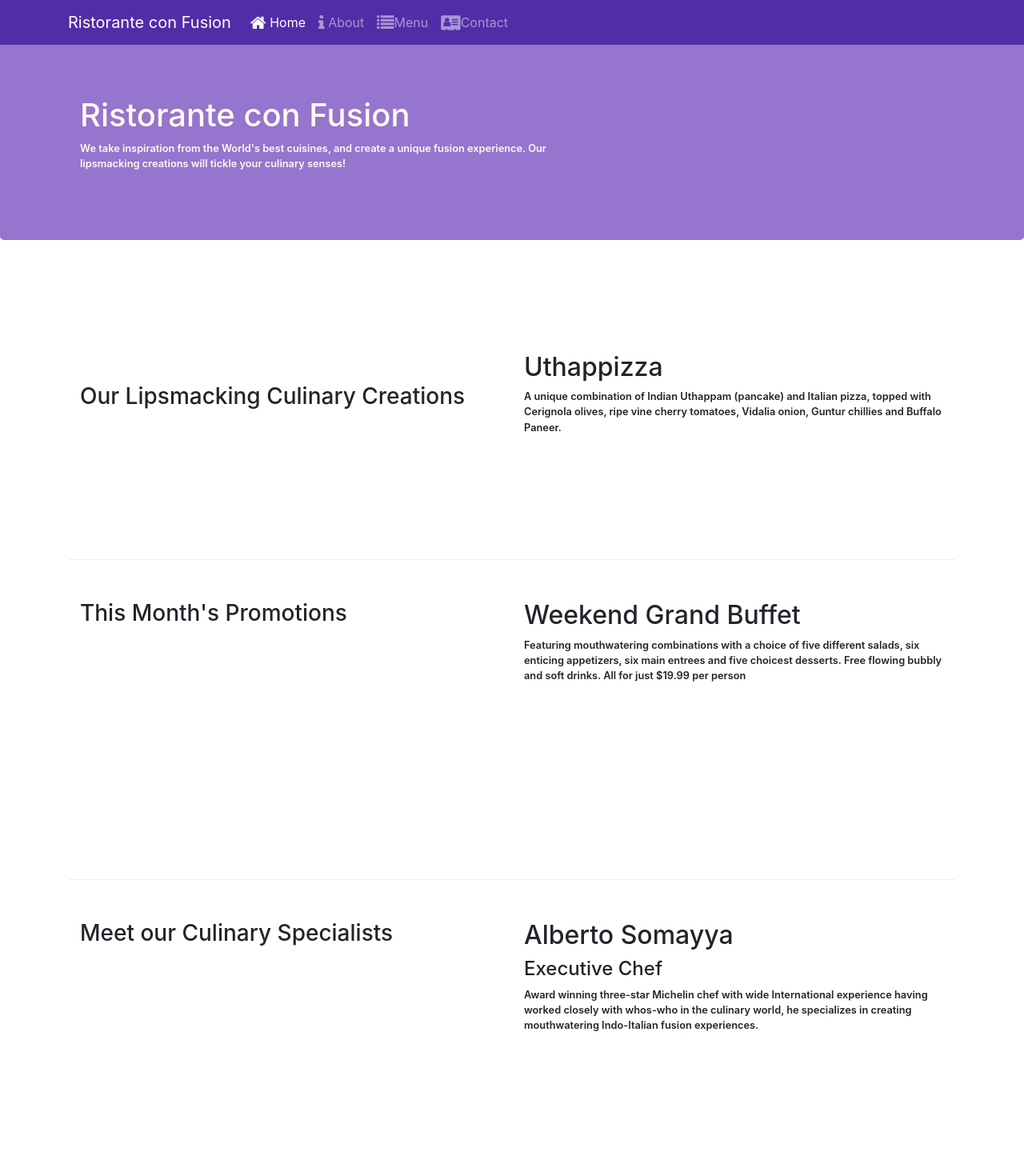
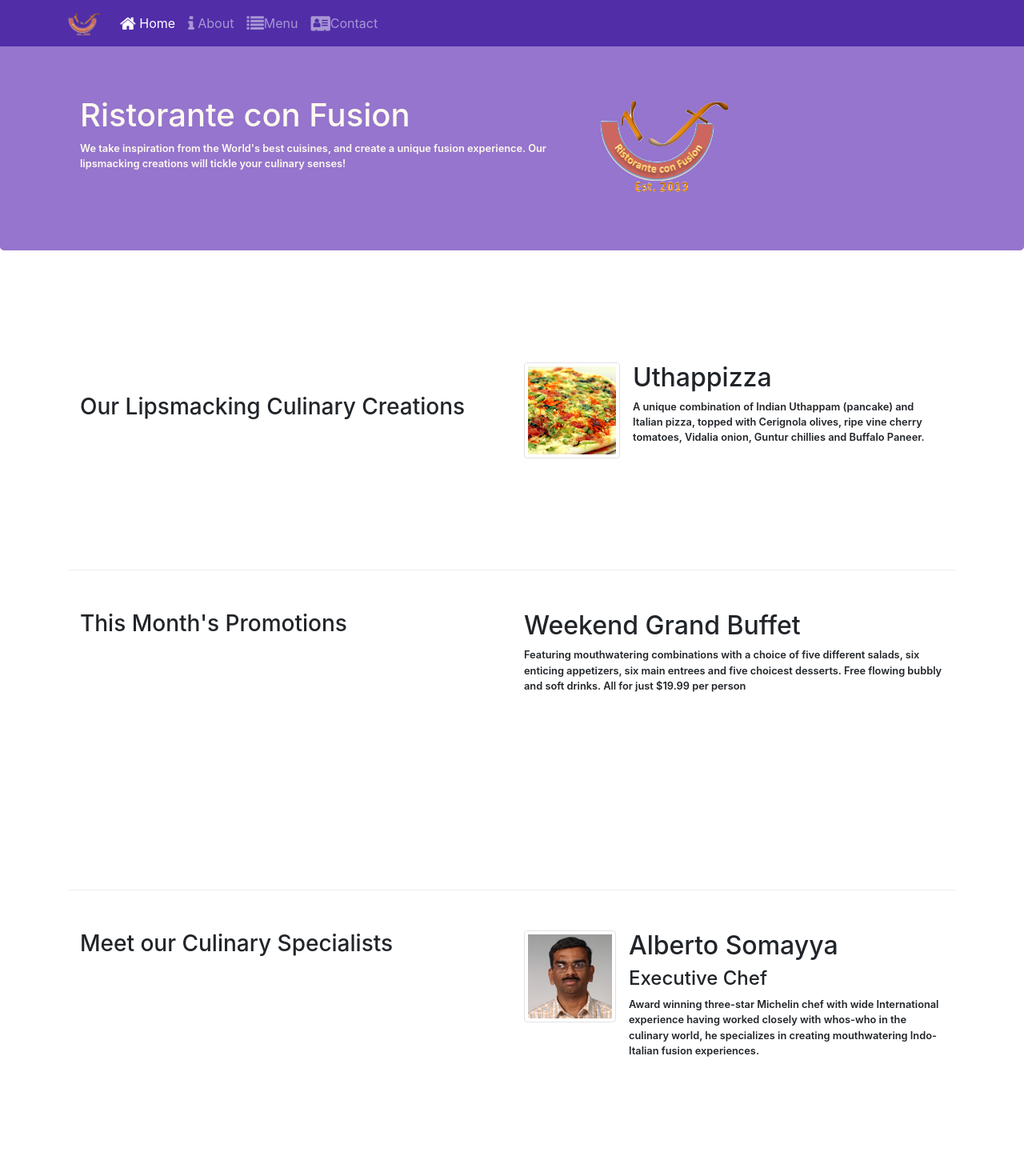
Before and after one commit to BenArfanour/Coursera, a website: page index.html in a window 1280 px wide. Shown: the top 1465 px of the page at 80% size. Drawn offline with nearby package versions, Linux system fonts and the light colour scheme.

Commit message:
Images and videos

```diff
--- a/index.html
+++ b/index.html
@@ -23,7 +23,7 @@
                     <button class="navbar-toggler" type="button" data-toggle="collapse" data-target="#Navbar">
                             <span class="navbar-toggler-icon"></span>
                     </button>
-                   <a class="navbar-brand mr-atuo" href="#">Ristorante con Fusion </a>
+                   <a class="navbar-brand mr-atuo" href=""><img src="img/logo.png" height="30" width="41"> </a>
                         <div class="collapse navbar-collapse" id="Navbar">
                                 <ul class="navbar-nav mr-auto">
                                         <li class="navbar-item active"> <a class="nav-link" href="#"><span class="fa fa-home fa-lg"></span> Home</a></li>
@@ -43,8 +43,11 @@
                     <h1>Ristorante con Fusion</h1>
                     <p>We take inspiration from the World's best cuisines, and create a unique fusion experience. Our lipsmacking creations will tickle your culinary senses!</p>
                 </div>
-                <div class="col-12 col-sm">
+
+                <div class="col-12 col-sm align-self-center">
+                    <img src="img/logo.png" class="img-fluid">
                 </div>
+
             </div>
         </div>
     </header>
@@ -55,8 +58,15 @@
                 <h3>Our Lipsmacking Culinary Creations</h3>
             </div>
             <div class="col-12 col-md-6 col-sm-8">
-                <h2>Uthappizza</h2>
-                <p>A unique combination of Indian Uthappam (pancake) and Italian pizza, topped with Cerignola olives, ripe vine cherry tomatoes, Vidalia onion, Guntur chillies and Buffalo Paneer.</p>
+                <div class="media">
+                    <img class="d-flex mr-3 img-thumbnail algin-self-center" src="img/uthappizza.png" alt="Nour Ben Arfa">
+                    <div class="media-body">
+                            <h2 class="mt-0">Uthappizza</h2>
+                            <p>A unique combination of Indian Uthappam (pancake) and Italian pizza, topped with Cerignola olives, ripe vine cherry tomatoes, Vidalia onion, Guntur chillies and Buffalo Paneer.</p>
+                    </div>
+
+                </div>
+
             </div>
         </div>
 
@@ -76,9 +86,15 @@
                 <h3>Meet our Culinary Specialists</h3>
             </div>
             <div class="col-12 col-md-6 col-sm-8">
-                <h2>Alberto Somayya</h2>
-                <h4>Executive Chef</h4>
-                <p>Award winning three-star Michelin chef with wide International experience having worked closely with whos-who in the culinary world, he specializes in creating mouthwatering Indo-Italian fusion experiences. </p>
+                <div class="media">
+                        <img class="d-flex mr-3 img-thumbnail algin-self-center" src="img/alberto.png" alt="Nour Ben Arfa">
+                        <div class="media-body">
+                                <h2 class="mt-0">Alberto Somayya</h2>
+                                <h4>Executive Chef</h4>
+                                <p>Award winning three-star Michelin chef with wide International experience having worked closely with whos-who in the culinary world, he specializes in creating mouthwatering Indo-Italian fusion experiences. </p>
+                        </div>
+                </div>
+
             </div>
         </div>
     </div>
```
Also changed, not shown: aboutus.html (+4 -2 lines), contactus.html (+3 -2 lines).
